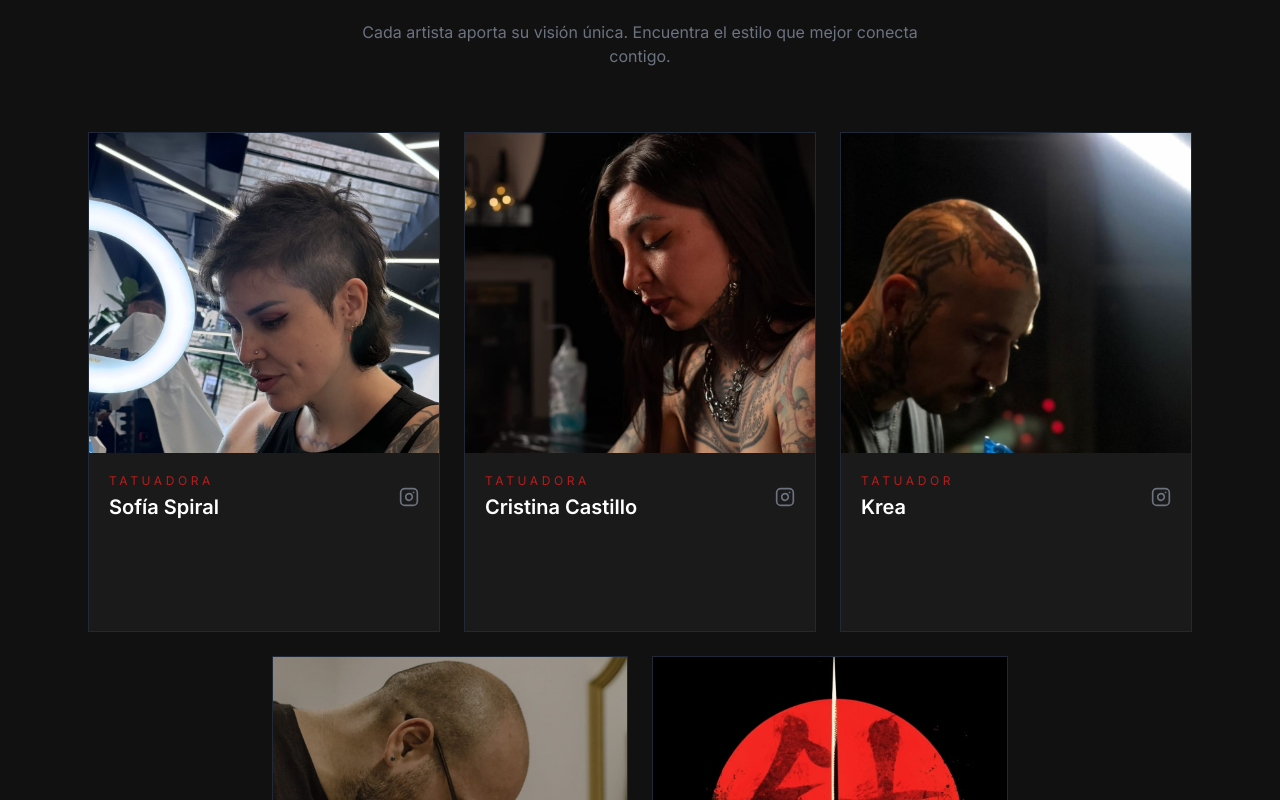
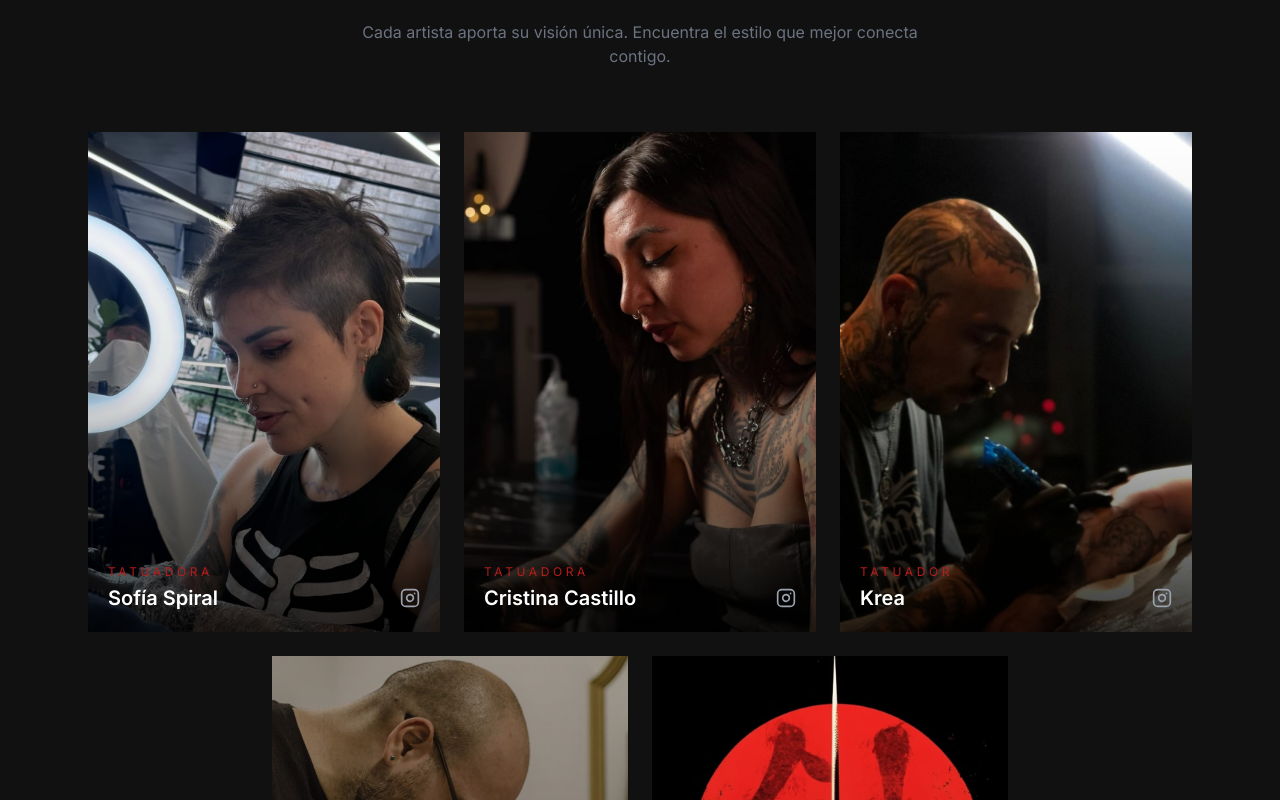
Before and after one commit to azaelsanchez/Arpia, a React (Vite) app: page / in a window 1280 px wide. Shown: the part 1060-1860 px from the top of the page. Built offline with nearby package versions, Linux system fonts and the light colour scheme; no server answers.

Commit message:
Fix: Front cards

```diff
--- a/src/components/Artistas.jsx
+++ b/src/components/Artistas.jsx
@@ -91,13 +91,14 @@ function ArtistaCard({ artista, lang }) {
       <div className={`flip-card-inner ${flipped ? 'flipped' : ''}`}>
 
         {/* FRONT */}
-        <div className="flip-card-front bg-[#1a1a1a] border border-gray-800 overflow-hidden">
+        <div className="flip-card-front overflow-hidden relative">
           <img
             src={artista.img}
             alt={artista.nombre}
-            className="w-full h-80 object-cover object-top"
+            className="w-full h-full object-cover object-top"
           />
-          <div className="p-5 flex items-center justify-between">
+          <div className="absolute inset-0 bg-gradient-to-t from-black/80 via-black/10 to-transparent" />
+          <div className="absolute bottom-0 left-0 right-0 p-5 flex items-end justify-between">
             <div>
               <p className="text-[#b91c1c] text-xs tracking-[0.3em] uppercase mb-1">
                 {artista.especialidad[lang]}
@@ -109,7 +110,7 @@ function ArtistaCard({ artista, lang }) {
               target="_blank"
               rel="noopener noreferrer"
               onClick={(e) => e.stopPropagation()}
-              className="text-gray-500 hover:text-[#b91c1c] transition-colors"
+              className="text-gray-400 hover:text-[#b91c1c] transition-colors mb-1"
               aria-label="Instagram"
             >
               <Instagram size={20} />
```
Also changed, not shown: Sin título.png (added).
